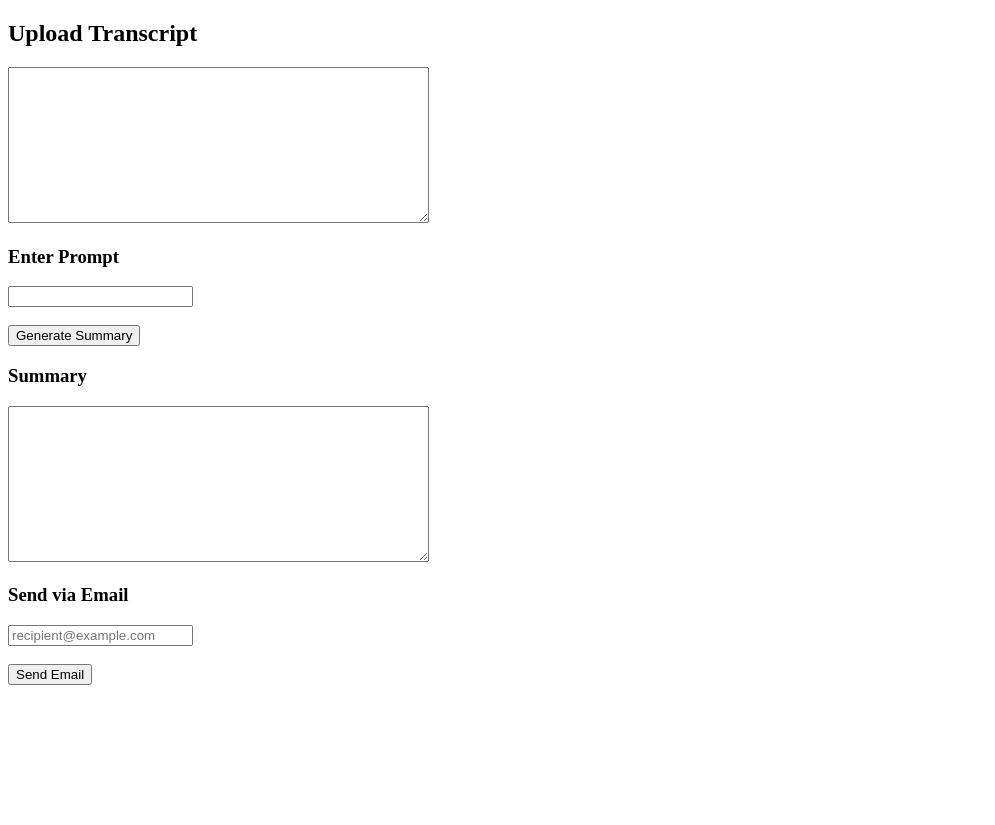
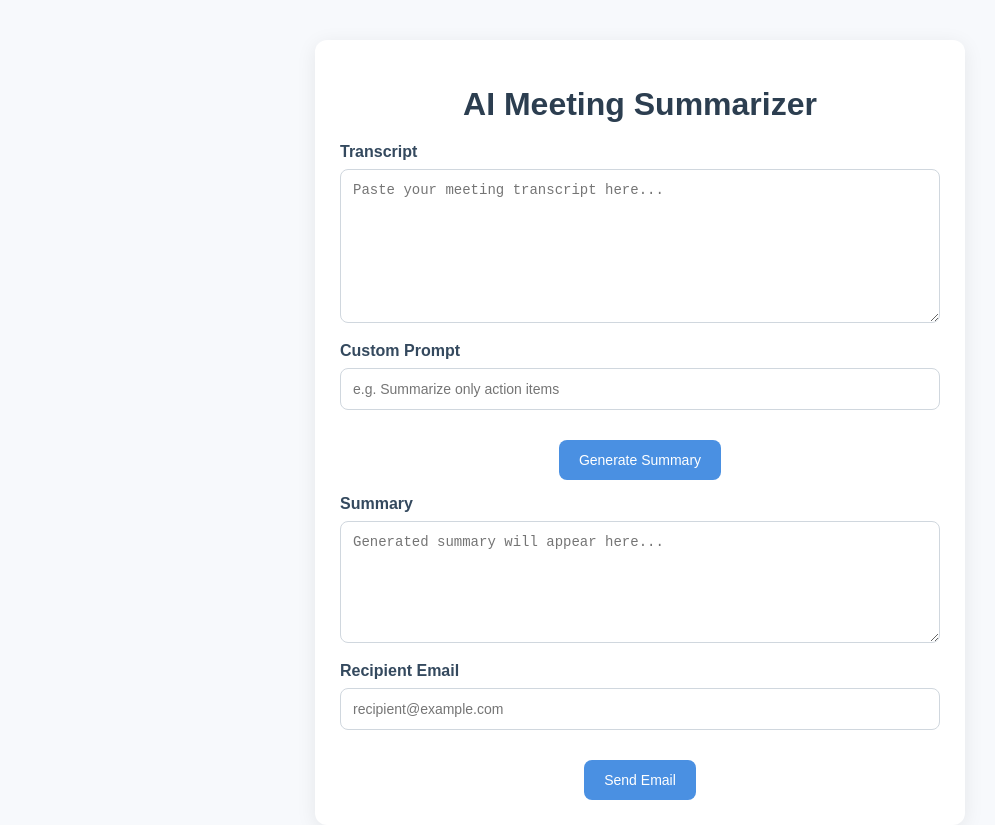
Before and after one commit to Vighnesh-M-S/Event-Summariser, a plain HTML site: page index.html in a window 1280 px wide. Shown: the whole page, without its empty margins (0-995 px from the left). Before the commit the page ends 800 px from the top, so only its background shows below. Drawn offline with Linux system fonts and the light colour scheme.

Commit message:
ui updates

```diff
--- a/index.html
+++ b/index.html
@@ -1,49 +1,158 @@
 <!DOCTYPE html>
-<html>
+<html lang="en">
 <head>
+  <meta charset="UTF-8">
+  <meta name="viewport" content="width=device-width, initial-scale=1.0">
   <title>AI Meeting Summarizer</title>
+  <style>
+    body {
+      font-family: Arial, sans-serif;
+      background: #f7f9fc;
+      margin: 0;
+      padding: 0;
+      display: flex;
+      justify-content: center;
+      align-items: flex-start;
+      min-height: 100vh;
+    }
+    .container {
+      background: white;
+      margin-top: 40px;
+      width: 600px;
+      padding: 25px;
+      border-radius: 12px;
+      box-shadow: 0 4px 20px rgba(0,0,0,0.08);
+    }
+    h1 {
+      text-align: center;
+      margin-bottom: 20px;
+      color: #2c3e50;
+    }
+    label {
+      font-weight: bold;
+      margin-top: 15px;
+      display: block;
+      color: #34495e;
+    }
+    textarea, input {
+      width: 100%;
+      padding: 12px;
+      margin-top: 8px;
+      border-radius: 8px;
+      border: 1px solid #d0d7de;
+      font-size: 14px;
+      box-sizing: border-box;
+    }
+    textarea {
+      resize: vertical;
+    }
+    button {
+      background: #4a90e2;
+      color: white;
+      border: none;
+      padding: 12px 20px;
+      border-radius: 8px;
+      font-size: 14px;
+      cursor: pointer;
+      margin-top: 15px;
+      transition: background 0.3s ease;
+    }
+    button:hover {
+      background: #357ABD;
+    }
+    .actions {
+      text-align: center;
+      margin-top: 15px;
+    }
+    .status {
+      margin-top: 15px;
+      padding: 10px;
+      border-radius: 6px;
+      font-size: 14px;
+      display: none;
+    }
+    .success {
+      background: #e6f9ec;
+      color: #2e7d32;
+      border: 1px solid #b2dfdb;
+    }
+    .error {
+      background: #fdecea;
+      color: #c62828;
+      border: 1px solid #f5c6cb;
+    }
+  </style>
 </head>
 <body>
-  <h2>Upload Transcript</h2>
-  <textarea id="transcript" rows="10" cols="50"></textarea><br>
+  <div class="container">
+    <h1>AI Meeting Summarizer</h1>
 
-  <h3>Enter Prompt</h3>
-  <input type="text" id="prompt"><br><br>
+    <label for="transcript">Transcript</label>
+    <textarea id="transcript" rows="8" placeholder="Paste your meeting transcript here..."></textarea>
 
+    <label for="prompt">Custom Prompt</label>
+    <input type="text" id="prompt" placeholder="e.g. Summarize only action items">
+
+    <div class="actions">
       <button onclick="summarize()">Generate Summary</button>
+    </div>
 
-  <h3>Summary</h3>
-  <textarea id="summary" rows="10" cols="50"></textarea><br>
+    <label for="summary">Summary</label>
+    <textarea id="summary" rows="6" placeholder="Generated summary will appear here..."></textarea>
 
-  <h3>Send via Email</h3>
-  <input type="email" id="recipient" placeholder="recipient@example.com"><br><br>
+    <label for="recipient">Recipient Email</label>
+    <input type="email" id="recipient" placeholder="recipient@example.com">
+
+    <div class="actions">
       <button onclick="sendEmail()">Send Email</button>
+    </div>
+
+    <div id="statusBox" class="status"></div>
+  </div>
 
   <script>
     async function summarize() {
       const transcript = document.getElementById("transcript").value;
       const prompt = document.getElementById("prompt").value;
+      const statusBox = document.getElementById("statusBox");
+      statusBox.style.display = "none";
+
       const res = await fetch("http://localhost:8000/summarize", {
         method: "POST",
         headers: {"Content-Type": "application/json"},
         body: JSON.stringify({ transcript, prompt })
       });
       const data = await res.json();
+      if (data.summary) {
         document.getElementById("summary").value = data.summary;
+      } else {
+        statusBox.innerText = data.error || "Failed to generate summary";
+        statusBox.className = "status error";
+        statusBox.style.display = "block";
+      }
     }
 
     async function sendEmail() {
       const summary = document.getElementById("summary").value;
       const recipient = document.getElementById("recipient").value;
+      const statusBox = document.getElementById("statusBox");
+      statusBox.style.display = "none";
 
       const res = await fetch("http://localhost:8000/send-email", {
         method: "POST",
         headers: {"Content-Type": "application/json"},
         body: JSON.stringify({ summary, recipient })
       });
+      const data = await res.json();
 
-  const data = await res.json();
-  alert(data.message);  // ✅ now always defined
+      statusBox.style.display = "block";
+      if (data.message && data.message.includes("successfully")) {
+        statusBox.innerText = data.message;
+        statusBox.className = "status success";
+      } else {
+        statusBox.innerText = data.error || "Failed to send email";
+        statusBox.className = "status error";
+      }
     }
   </script>
 </body>
```
Also changed, not shown: 1 other file. Lines whose indentation alone changed are shown as unchanged.
